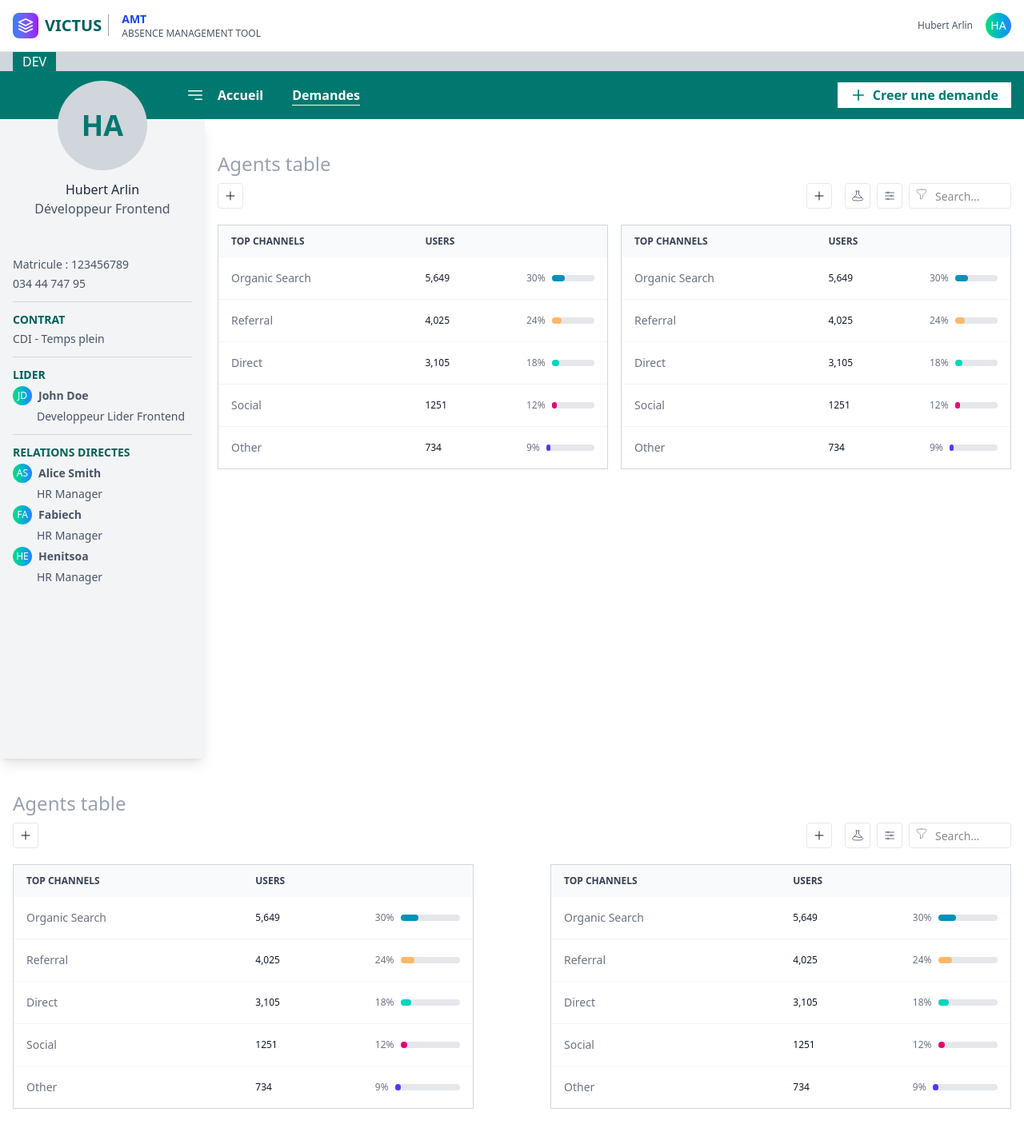
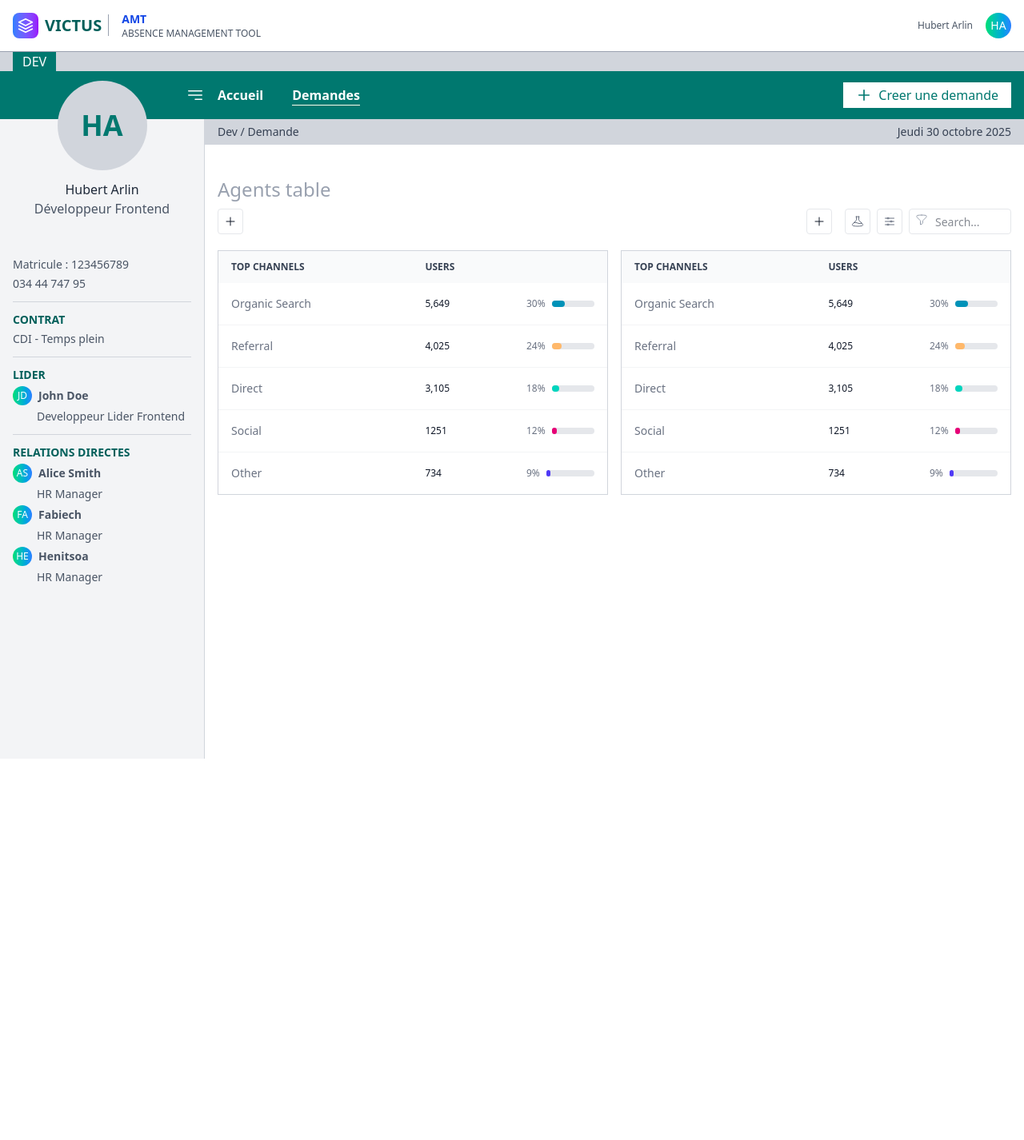
Before and after one commit to Hubert614-oss/AMT, a React (Vite) app: page / in a window 1280 px wide. Shown: the top 1426 px of the page at 80% size. After the commit the page ends 949 px from the top, so only its background shows below. Built offline with nearby package versions, Linux system fonts and the light colour scheme.

Commit message:
style ui: inside sidebar

```diff
--- a/src/components/Header.tsx
+++ b/src/components/Header.tsx
@@ -1,4 +1,5 @@
 import { type ReactNode } from 'react';
+import AddUserModal from './AddUserModal';
 
 interface HeaderProps {
   children: ReactNode;
@@ -7,7 +8,7 @@ interface HeaderProps {
 const Header = ({ children }: HeaderProps) => {
   return (
     <>
-      <header className="sticky top-0 z-50 w-full border-b border-gray-200 dark:border-gray-800 bg-white dark:bg-gray-900/80">
+      <header className="sticky top-0 z-50 w-full border-b border-gray-400 dark:border-gray-800 bg-white dark:bg-gray-900/80 ">
         <div className="mx-auto px-4">
           <div className="flex items-center justify-between h-16">
             {/* Logo à gauche - toujours au début du conteneur */}
@@ -90,7 +91,7 @@ const Header = ({ children }: HeaderProps) => {
             </div>
             {/*  */}
             <div className='justify-end'>
-              <button className='bg-white text-teal-700 px-4 py-1 font-semibold hover:bg-gray-100 transition flex items-center gap-2'>
+              <button className='bg-white text-teal-700 px-4 py-1 font-light cursor-pointer hover:bg-gray-100 transition flex items-center gap-2'>
                 {/* Icône SVG + */}
                 <svg xmlns="http://www.w3.org/2000/svg" fill="none" viewBox="0 0 24 24" strokeWidth="2" stroke="currentColor" className="w-5 h-5">
                   <path strokeLinecap="round" strokeLinejoin="round" d="M12 4.5v15m7.5-7.5h-15" />
@@ -98,6 +99,12 @@ const Header = ({ children }: HeaderProps) => {
                 {/* Texte masqué sur mobile */}
                 <span className="hidden sm:inline">Creer une demande</span>
               </button>
+              {/* Modal */}
+              {/* <AddUserModal
+                isOpen={isModalOpen}
+                onClose={() => setIsModalOpen(false)}
+                onSubmit={handleAddUser}
+              /> */}
             </div>
           </div>
         </div>
@@ -105,7 +112,7 @@ const Header = ({ children }: HeaderProps) => {
       {/* main container */}
       <div className="flex flex-1 ">
         {/* sidebar left */}
-        <aside className="w-64 bg-gray-100 dark:bg-gray-800 min-h-screen px-4 shadow-lg">
+        <aside className="w-64 bg-gray-100 dark:bg-gray-800 min-h-screen px-4 border-r border-gray-300">
           {/* sidebar content will go here */}
           <div className='flex items-center justify-center h-16 relative'>
             <div className="inline-flex items-center z-50 justify-center w-28 h-28 absolute -top-12 text-xl text-teal-700 bg-gray-300 rounded-full">
@@ -170,15 +177,18 @@ const Header = ({ children }: HeaderProps) => {
 
         {/* main content area */}
         <main className="flex-1">
+          <header className='flex items-center justify-between px-4 h-8 bg-gray-300'>
+              <div className='text-sm text-gray-700'>
+                Dev / Demande
+              </div>
+              <div className='text-sm font-light text-gray-700'>
+                Jeudi 30 octobre 2025
+              </div>
+          </header>
           <div className='p-4'>
             {children}
           </div>
         </main>
-      </div>
-
-      {/* main content here */}
-      <div className='p-4'>
-        {children}
       </div>
     </>
   );
```
Lines whose indentation alone changed are shown as unchanged.
